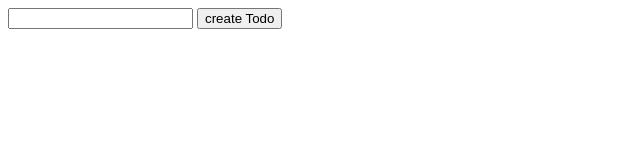
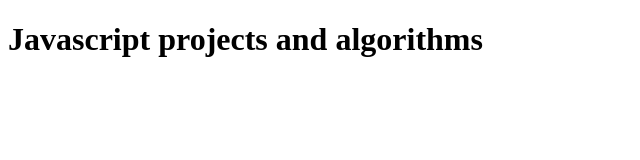
Before and after one commit to ericmuh/Javascript-Projects-and--lgorithms, a plain HTML site: page index.html in a window 1280 px wide. Shown: the whole page, without its empty margins (0-640 px from the left). Drawn offline with Linux system fonts and the light colour scheme.

Commit message:
update master

```diff
--- a/index.html
+++ b/index.html
@@ -4,13 +4,9 @@
     <meta charset="UTF-8" />
     <meta http-equiv="X-UA-Compatible" content="IE=edge" />
     <meta name="viewport" content="width=device-width, initial-scale=1.0" />
-    <title>TODO APP</title>
+    <title>Javascript projects and algorithms</title>
   </head>
   <body>
-    <input id="todo-input" />
-    <button id="todo-create-button">create Todo</button>
-
-    <div id="todos-container"></div>
-    <script src="script.js"></script>
+   <h1>Javascript projects and algorithms</h1>
   </body>
 </html>
```
